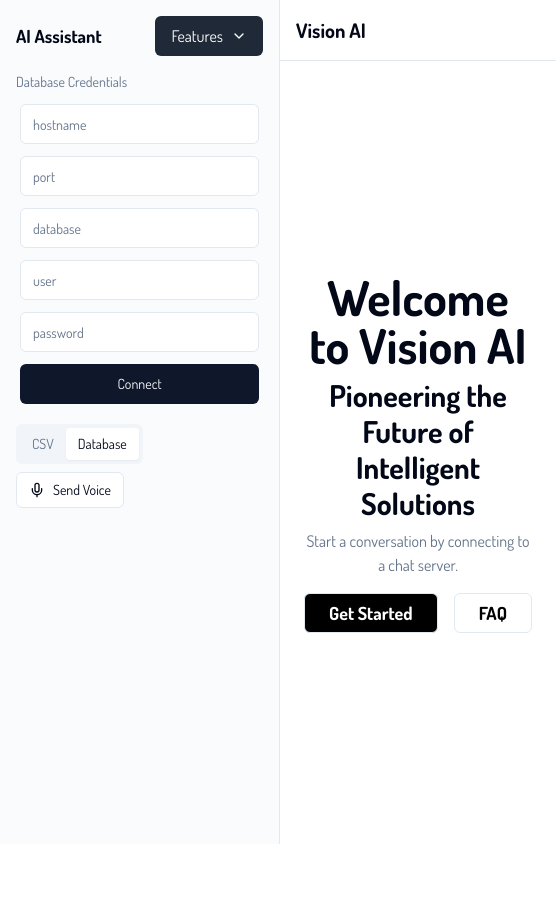
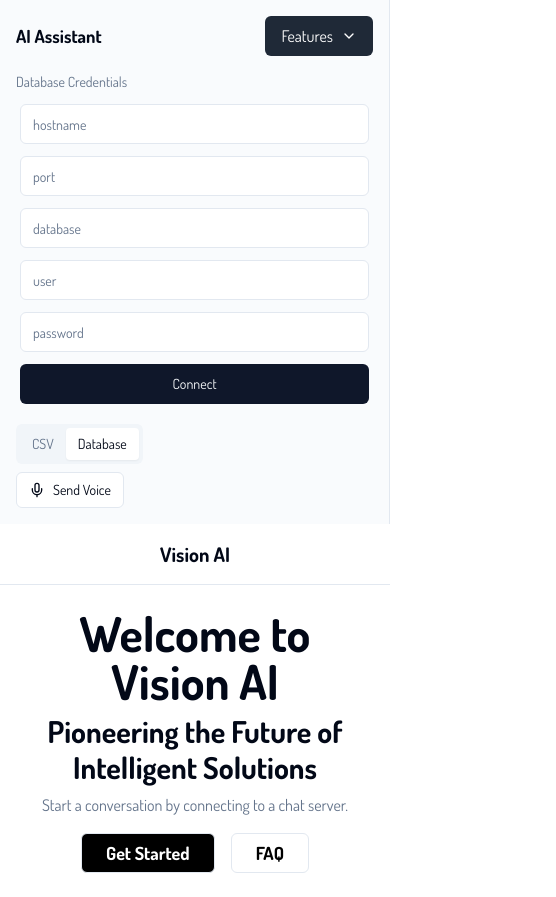
Before and after one commit to hRJ06/Vision-AI, a Next.js app in the folder Client/: page /c in a window 390 px wide. Shown: the whole page, 556 px wide, since content can reach past the window. Before the commit the page ends 844 px from the top, so only its background shows below. Built offline with nearby package versions, Linux system fonts and the light colour scheme.

Commit message:
Added Media Query for the Chat and DB connect Component

```diff
--- a/Client/app/c/page.tsx
+++ b/Client/app/c/page.tsx
@@ -134,8 +134,8 @@
   };
 
   return (
-    <div className="grid min-h-screen w-full grid-cols-[280px_1fr] bg-background text-foreground">
-      <div className="flex flex-col border-r bg-muted/40 p-4">
+    <div className="min-h-screen w-full bg-background text-foreground flex flex-col md:grid md:grid-cols-[280px_1fr]">
+  <div className="flex flex-col border-r bg-muted/40 p-4 md:border-r">
 
     <div className="flex items-center justify-between">
       <h2 className="text-lg font-semibold">AI Assistant</h2>
@@ -284,7 +284,7 @@
 
   <div className="flex flex-col">
     <div className="sticky top-0 z-10 border-b bg-background/50 p-4 backdrop-blur-md">
-          <h1 className="text-xl font-semibold">Vision AI </h1>
+      <h1 className="text-xl lg:text-left text-center font-semibold">Vision AI </h1>
     </div>
 
     {chats.length < 2 && !welcome && (
@@ -375,6 +375,7 @@
     )}
   </div>
 </div>
+
   );
 }
 
```
Lines whose indentation alone changed are shown as unchanged.
